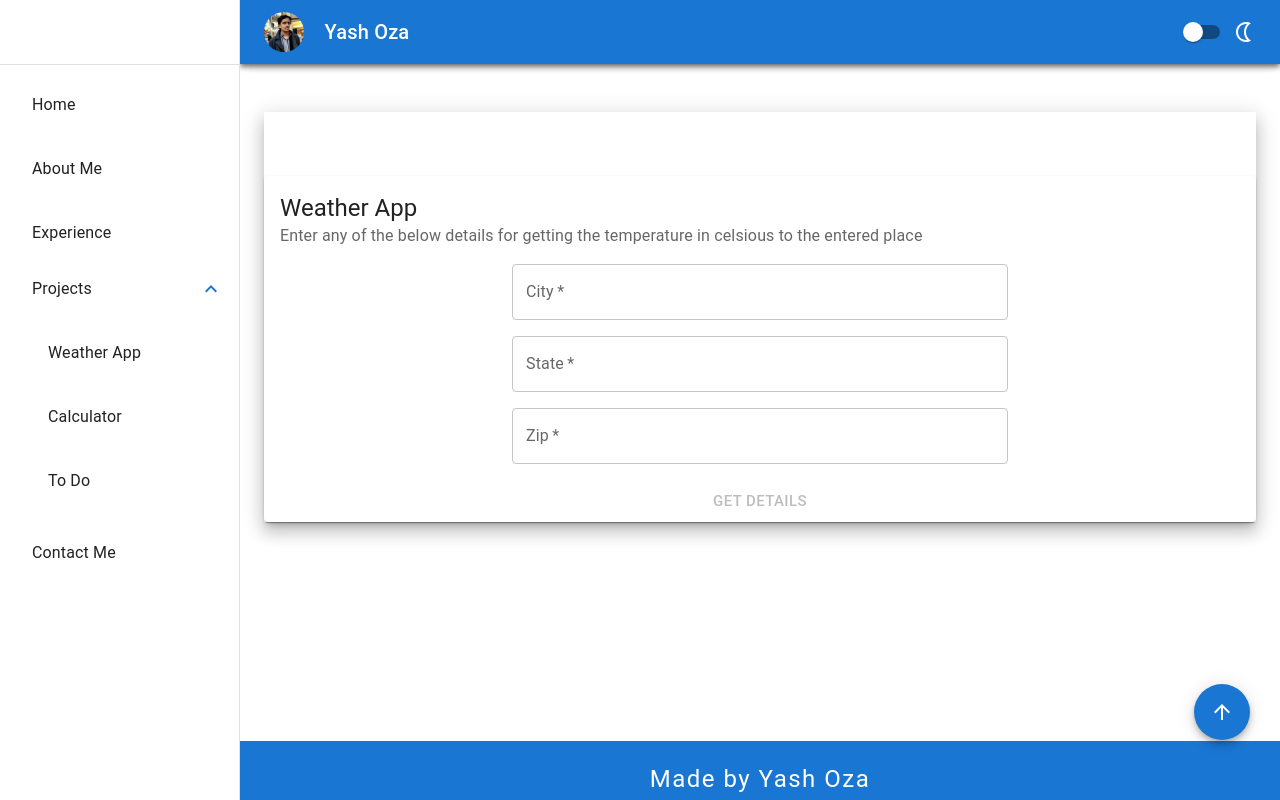
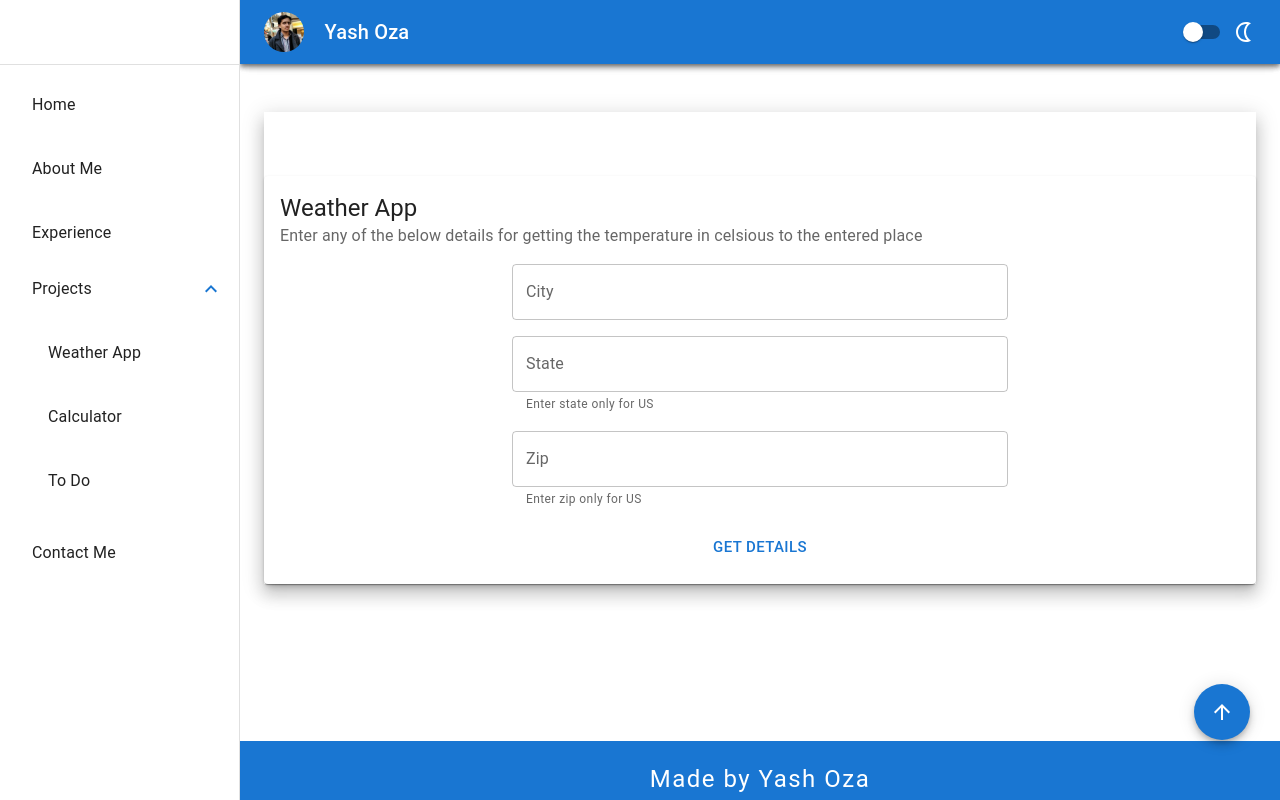
Before and after one commit to yoza13/sample-typescript, a React app: page /#/projects/weather-app in a window 1280 px wide. Built offline with nearby package versions, Linux system fonts and the light colour scheme.

Commit message:
integrate node BE

```diff
--- a/server.js
+++ b/server.js
@@ -8,7 +8,9 @@ const port = process.env.PORT || 5000;
 
 app.use(express.json());
 
-app.use(cors({ origin: "http://localhost:8080" }));
+app.use(
+  cors({ origin: ["http://localhost:8080", "https://www.yashvoza.com"] })
+);
 
 app.post("/api/weather-search", (req, res) => {
   WeatherSearch(req, res);
--- a/src/components/WeatherApp/WeatherSearch.jsx
+++ b/src/components/WeatherApp/WeatherSearch.jsx
@@ -6,24 +6,38 @@ import {
   Button,
   Card,
   CardHeader,
+  CircularProgress,
   Container,
   Stack,
   TextField,
 } from "@mui/material";
+import { Controller, useForm } from "react-hook-form";
 import AppContext from "../../ApplicationContext";
 import { useStyles } from "../../useStyles";
 import TemperatureDetails from "./TemperatureDetails";
 
 export default function WeatherSearch() {
-  const [city, setCity] = useState("");
-  const [state, setState] = useState("");
-  const [zip, setZip] = useState("");
   const [temperature, setTemperature] = useState({});
   const [isError, setIsError] = useState(false);
+  const [isLoading, setIsLoading] = useState(false);
+  const {
+    control,
+    handleSubmit,
+    reset,
+    formState: { errors },
+  } = useForm();
   const { isDarkTheme } = useContext(AppContext);
   const classes = useStyles({ isDarkTheme });
-  const callApi = async () => {
-    const result = await fetch("http://localhost:5000/api/weather-search", {
+  const callApi = async (data) => {
+    const { state, city, zip } = data;
+    setIsLoading(true);
+    const result = await fetch(
+      `${
+        window.location.hostname === "localhost"
+          ? "http://localhost:5000"
+          : "https://www.yashvoza.com"
+      }/api/weather-search`,
+      {
         method: "POST",
         headers: {
           "Content-Type": "application/json",
@@ -33,8 +47,10 @@ export default function WeatherSearch() {
           city,
           zip,
         }),
-    });
+      }
+    );
     const { weatherData } = await result.json();
+    setIsLoading(false);
     if (weatherData.cod === 200) {
       setIsError(false);
       setTemperature(weatherData);
@@ -42,15 +58,8 @@ export default function WeatherSearch() {
       setIsError(true);
       setTemperature({});
     }
-    setCity("");
-    setState("");
-    setZip("");
+    reset();
   };
-  const isButtonDisabled = !(
-    city.length > 0 ||
-    state.length > 0 ||
-    zip.length > 0
-  );
 
   return (
     <Container className={classes.appContainer}>
@@ -60,54 +69,82 @@ export default function WeatherSearch() {
             title="Weather App"
             subheader="Enter any of the below details for getting the temperature in celsious to the entered place"
           />
-          <Box
-            component="form"
-            autoComplete="off"
-            sx={{ width: "50%", margin: "auto" }}
-          >
+          <Box autoComplete="off" sx={{ width: "50%", margin: "auto" }}>
+            <form onSubmit={handleSubmit(callApi)}>
               <Stack direction="column">
+                <Controller
+                  name="city"
+                  control={control}
+                  rules={{ required: true }}
+                  render={({ field }) => {
+                    return (
                       <TextField
-                required
+                        {...field}
+                        error={errors?.city}
                         id="outlined-required"
                         label="City"
                         placeholder="Enter City"
-                onChange={(event) => {
-                  setCity(event.target.value);
+                        sx={{ marginBottom: "1rem" }}
+                        helperText={errors?.city && "Enter City"}
+                      />
+                    );
                   }}
-                sx={{ marginBottom: "1rem" }}
-              />
+                ></Controller>
+                <Controller
+                  name="state"
+                  control={control}
+                  render={({ field }) => {
+                    return (
                       <TextField
-                required
+                        {...field}
                         id="outlined-required"
                         label="State"
                         placeholder="Enter State"
-                onChange={(event) => {
-                  setState(event.target.value);
+                        sx={{ marginBottom: "1rem" }}
+                        helperText="Enter state only for US"
+                      />
+                    );
                   }}
-                sx={{ marginBottom: "1rem" }}
-              />
+                ></Controller>
+                <Controller
+                  name="zip"
+                  control={control}
+                  render={({ field }) => {
+                    return (
                       <TextField
-                required
+                        {...field}
                         id="outlined-required"
                         label="Zip"
                         placeholder="Enter Zip"
-                onChange={(event) => {
-                  setZip(event.target.value);
+                        sx={{ marginBottom: "1rem" }}
+                        helperText="Enter zip only for US"
+                      />
+                    );
                   }}
-                sx={{ marginBottom: "1rem" }}
-              />
+                ></Controller>
               </Stack>
               <Button
                 type="submit"
-              onClick={callApi}
-              disabled={isButtonDisabled}
                 size="large"
                 sx={{ margin: "auto", width: "100%" }}
               >
                 Get Details
               </Button>
+            </form>
           </Box>
         </Card>
+
+        {isLoading && (
+          <div
+            style={{
+              display: "flex",
+              justifyContent: "center",
+              paddingBottom: "20px",
+            }}
+          >
+            <CircularProgress />
+          </div>
+        )}
         {Object.keys(temperature) && Object.keys(temperature).length > 0 && (
           <TemperatureDetails {...temperature} />
         )}
```
Lines whose indentation alone changed are shown as unchanged.
